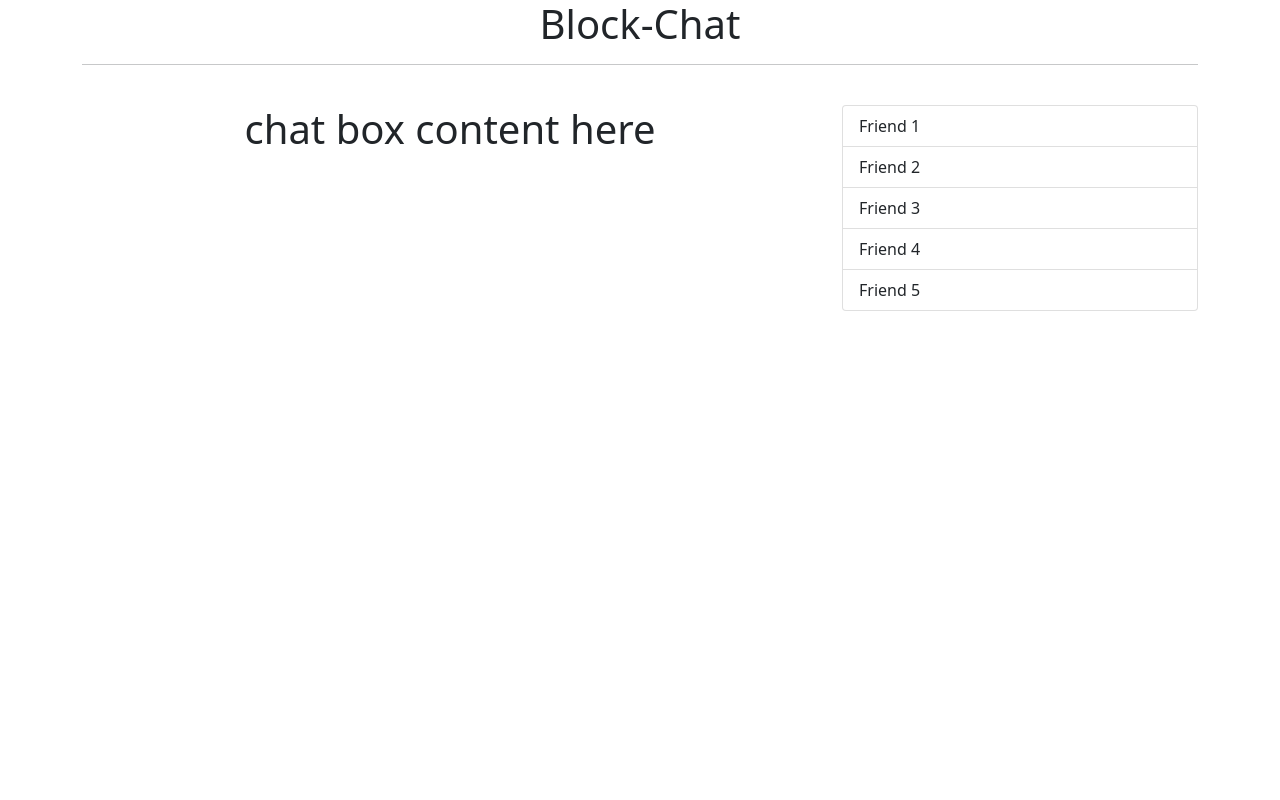
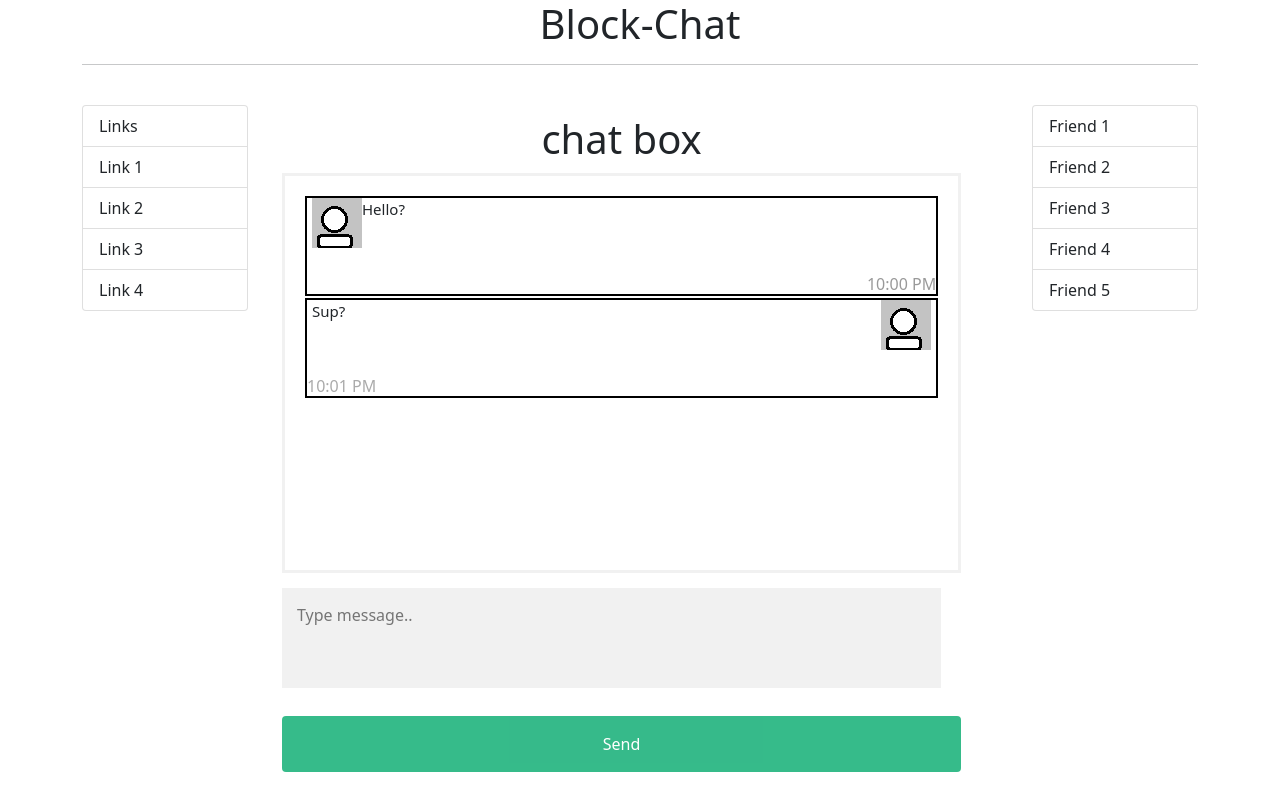
Before and after one commit to Botzu/botzu.github.io, a website: page src/index.html in a window 1280 px wide. Drawn offline with nearby package versions, Linux system fonts and the light colour scheme.

Commit message:
blockchat building basic chat

```diff
--- /dev/null
+++ b/src/css/blockchatstyle.css
@@ -0,0 +1,104 @@
+/*
+Daniel Timko, Harry Hakobyan, Mike Sharko, Atika Singh
+CS537 Fall 2021
+Project Blockchat-Blockchain
+*/
+
+// blockchat message box CSS
+div.container {
+	height: 100vh;
+}
+
+div.blockchat-container {
+	height: calc(100vh - 400px);
+  	padding: 20px;
+  	border: 3px solid #f1f1f1;
+  	margin: 10px 0;
+}
+
+.message-container {
+	height: 100px;
+	border: 2px solid black;
+	margin-bottom: 2px;
+}
+
+.message-container::after {
+	content: "";
+	clear: both;
+	display: table;
+}
+
+.blockchat-message {
+	height: 50px;
+	font-size: 15px;
+	padding-left: 5px;
+	padding-right: 5px;
+}
+
+.blockchat-time-container {
+	height: 25px;
+	padding: 1.5em 0;
+}
+
+img.pfp-sender {
+	float: left;
+	height: 50px;
+	width: 50px;
+}
+
+img.pfp-receiver {
+	float: right;
+	height: 50px;
+	width: 50px;
+}
+
+.sent-time-sender {
+	float: right;
+  	color: #999;
+}
+
+.sent-time-receiver {
+	float: left;
+	color: #aaa;
+}
+
+/* Add styles to the form container */
+.chat-container {
+  max-width: 95%;
+  padding: 10px;
+  background-color: white;
+}
+
+/* Full-width textarea */
+.chat-container textarea {
+  width: calc(100% - 20px);
+  padding: 15px;
+  margin: 5px 0 22px 0;
+  border: none;
+  background: #f1f1f1;
+  resize: none;
+  min-height: 100px;
+}
+
+/* When the textarea gets focus, do something */
+.chat-container textarea:focus {
+  background-color: #ddd;
+  outline: none;
+}
+
+/* Set a style for the submit/login button */
+.chat-container .btn {
+  background-color: #04AA6D;
+  color: white;
+  padding: 16px 20px;
+  border: none;
+  cursor: pointer;
+  width: 100%;
+  margin-bottom:10px;
+  opacity: 0.8;
+}
+
+/* Add some hover effects to buttons */
+.chat-container .btn:hover, .open-button:hover {
+  opacity: 1;
+}
--- a/src/index.html
+++ b/src/index.html
@@ -9,6 +9,8 @@
 
     <!-- Bootstrap -->
     <link href="css/bootstrap.min.css" rel="stylesheet">
+    <!-- Blockchat CSS -->
+    <link href="css/blockchatstyle.css" rel="stylesheet">
 
     <!-- HTML5 shim and Respond.js for IE8 support of HTML5 elements and media queries -->
     <!-- WARNING: Respond.js doesn't work if you view the page via file:// -->
@@ -26,10 +28,43 @@
           <hr/>
           <br/>
           <div class="row">
+            <div class="col-xs-1 col-sm-2">
+              <ul class="list-group">
+                <li class="list-group-item">Links</li>
+                <li class="list-group-item">Link 1</li>
+                <li class="list-group-item">Link 2</li>
+                <li class="list-group-item">Link 3</li>
+                <li class="list-group-item">Link 4</li>
+              </ul>
+            </div>
             <div class="col-xs-10 col-sm-8">
-              <h1 class="text-center"> chat box content here</h1>
+              <div class="chat-container">
+                <h1 class="text-center">chat box</h1>
+                <div class="blockchat-container">
+                  <div class="message-container">
+                    <div class="blockchat-message">
+                      <img class="pfp-sender" src="images/defaultpfp.png" />
+                        Hello?
+                    </div>
+                    <div class="blockchat-time-container sent-time-sender">
+                        10:00 PM
+                    </div>
+                  </div>
+                  <div class="message-container">
+                    <div class="blockchat-message">
+                      <img class="pfp-receiver" src="images/defaultpfp.png" />
+                        Sup?
+                    </div>
+                    <div class="blockchat-time-container sent-time-receiver">
+                        10:01 PM
+                    </div>
+                  </div>
+                </div>
+                <textarea placeholder="Type message.." name="msg" required=""></textarea>
+                <button type="button" class="btn">Send</button>
+              </div>
             </div>
-            <div class="col-xs-2 col-sm-4">
+            <div class="col-xs-1 col-sm-2">
               <ul class="list-group">
                 <li class="list-group-item">Friend 1</li>
                 <li class="list-group-item">Friend 2</li>
```
Also changed, not shown: src/images/defaultpfp.png (added).
